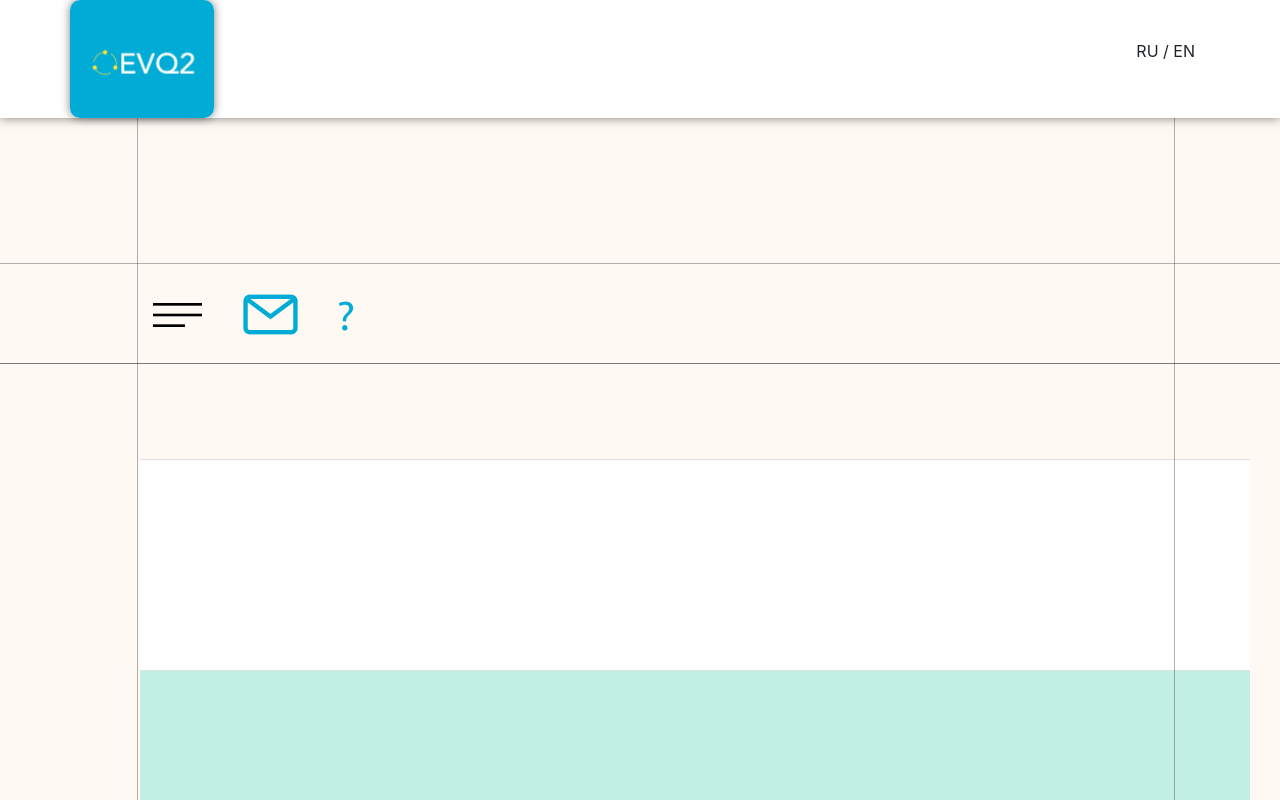
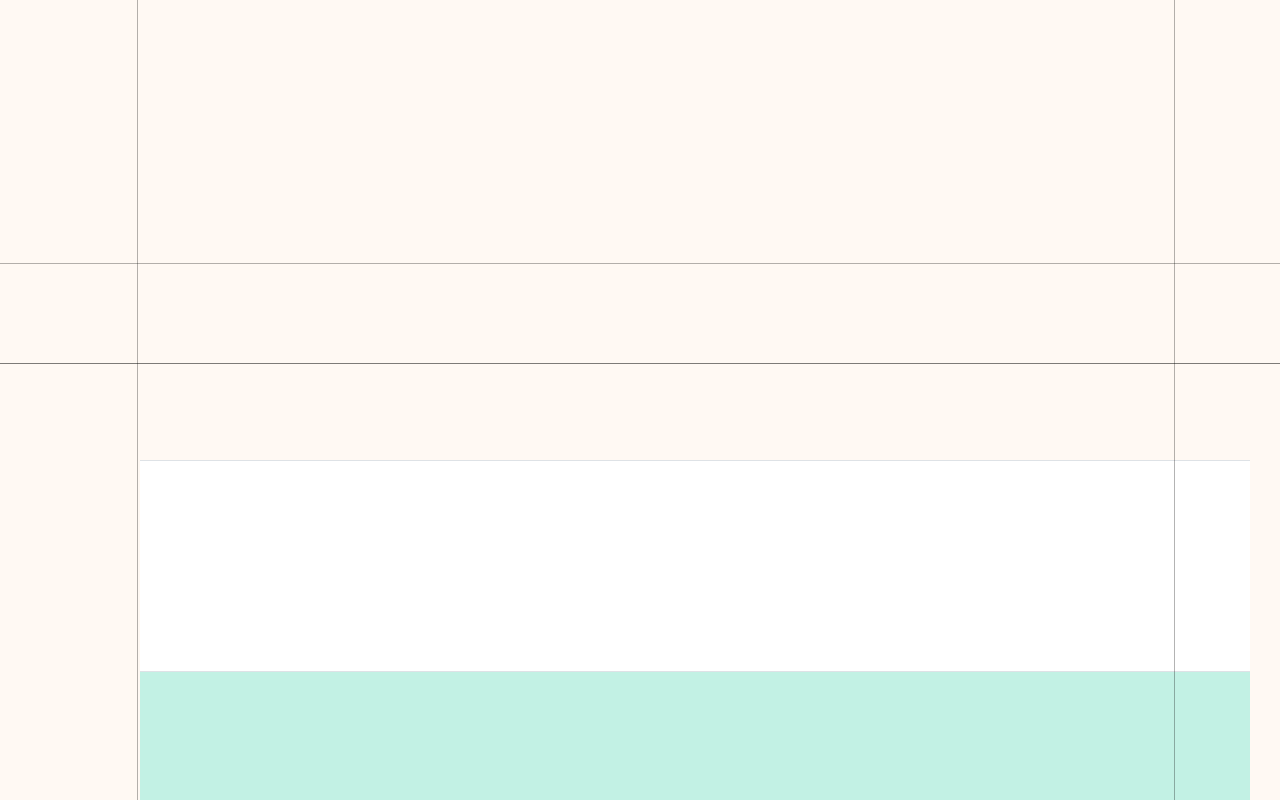
Before and after one commit to pavlo1998/preview, a plain HTML site: page index.html in a window 1280 px wide. Shown: the top 800 px of the page. Drawn offline with nearby package versions, Linux system fonts and the light colour scheme.

Commit message:
Deleted menu

```diff
--- a/index.html
+++ b/index.html
@@ -20,14 +20,8 @@
 </head>
 
 <body style="background-color: #fff9f3; min-width: 1390px;">
-    <img id="bgline" src="img/bgline.png" alt="">
-    <img id="bgline1" src="img/bgline.png" alt="">
-    <img id="bgline2" src="img/bglineGor.png" alt="">
-    <img id="bgline3" src="img/bglineGor.png" alt="">
-    <img id="bgline3" src="img/bglineGor.png" alt="">
-    <img id="bgline4" src="img/bglineGor.png" alt="">
-    <img id="bgline5" src="img/bglineGor.png" alt="">
-    <nav class="navbar navbar-expand-md fixed-top">
+
+    <!-- <nav class="navbar navbar-expand-md fixed-top">
         <div class="container">
             <div class="row">
                 <div class="navbar-header">
@@ -39,12 +33,12 @@
 
             <p>RU / EN</p>
         </div>
-    </nav>
+    </nav> -->
 
-    <div id="links" class="container">
-        <button class="btn btn-link"><img id="gamb" src="img/Гамбургер.png" alt=""></button>
+    <div id="links" class="container" style="height: 90px;">
+        <!-- <button class="btn btn-link"><img id="gamb" src="img/Гамбургер.png" alt=""></button>
         <button class="btn btn-link"><img id="email" src="img/010-email 1.png" alt=""></button>
-        <button class="btn btn-link"><img id="sumb" src="img/sumb.png" alt=""></button>
+        <button class="btn btn-link"><img id="sumb" src="img/sumb.png" alt=""></button> -->
     </div>
 
 
@@ -258,7 +252,13 @@
         <img id="line15" class="img-fluid" style=" display: none;" src="img/Line15.png" alt="">
     </div>
     <img src="img/Ellipse 1.png" style="width: 208px; height: 201px; position: absolute; right: 36px; top: 1720px;" alt="">
-
+    <img id="bgline" src="img/bgline.png" alt="">
+    <img id="bgline1" src="img/bgline.png" alt="">
+    <img id="bgline2" src="img/bglineGor.png" alt="">
+    <img id="bgline3" src="img/bglineGor.png" alt="">
+    <img id="bgline3" src="img/bglineGor.png" alt="">
+    <img id="bgline4" src="img/bglineGor.png" alt="">
+    <img id="bgline5" src="img/bglineGor.png" alt="">
 
 </body>
 
--- a/main.css
+++ b/main.css
@@ -16,7 +16,7 @@ nav {
 }
 
 #bgline {
-    height: 2008px;
+    height: 1800px;
     position: absolute;
     right: 105px;
     top: 0px;
@@ -24,7 +24,7 @@ nav {
 }
 
 #bgline1 {
-    height: 2008px;
+    height: 1800px;
     position: absolute;
     left: 137px;
     top: 0px;
```
